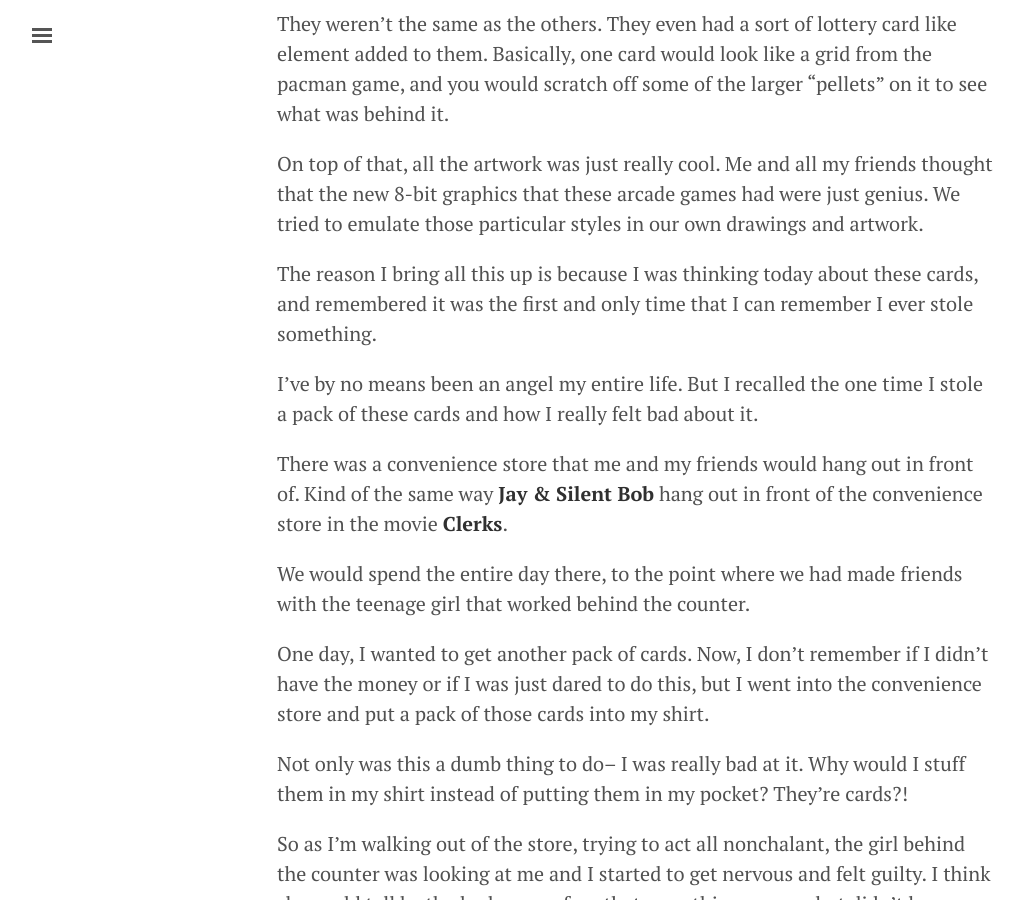
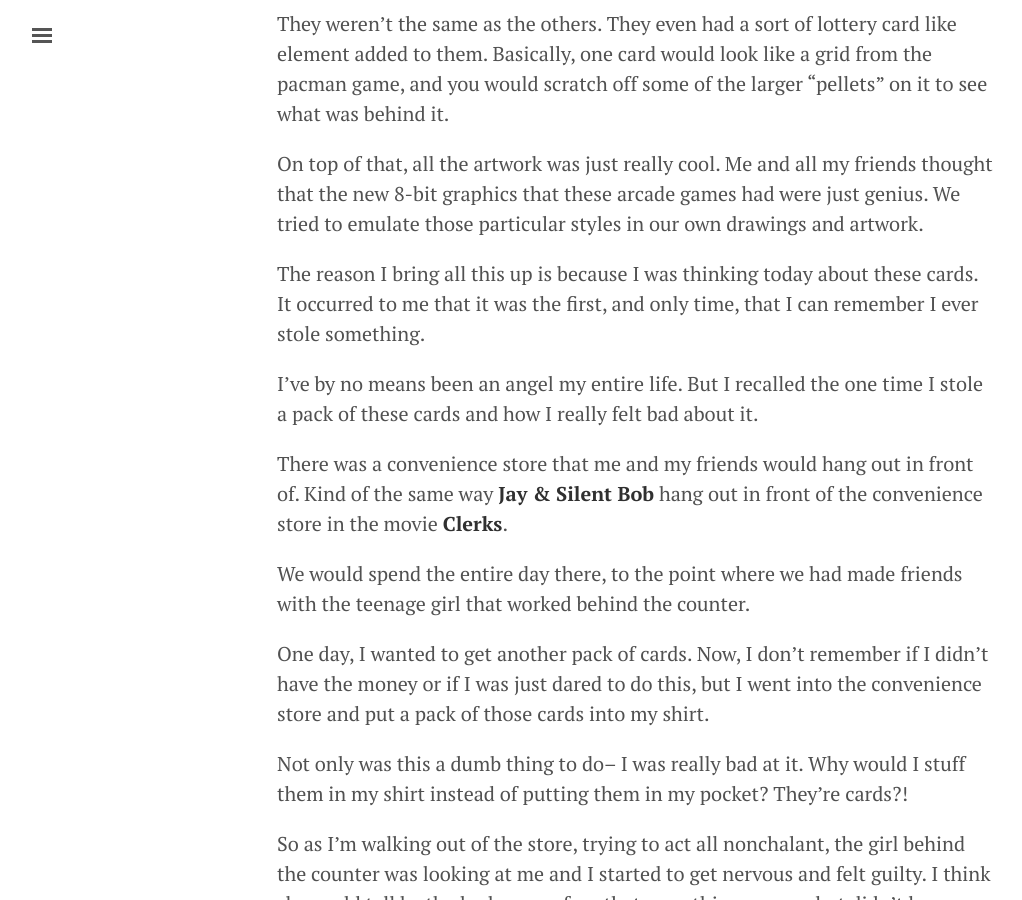
Before and after one commit to tmray/tmray.github.com, a Jekyll site: the page built from _posts/2015-09-28-stealing-pac-man-cards.md, in a window 1280 px wide and 900 px high, scrolled down 895 px. Shown: the whole window, without its empty margins (3-1025 px from the left). Built offline with Jekyll 4.4.1, drawn with Linux system fonts in a browser that asks for light colours.

Commit message:
minor edit

```diff
--- a/_posts/2015-09-28-stealing-pac-man-cards.md
+++ b/_posts/2015-09-28-stealing-pac-man-cards.md
@@ -23,7 +23,7 @@ They weren't the same as the others. They even had a sort of lottery card like e
 On top of that, all the artwork was just really cool. Me and all my friends thought that the new 8-bit graphics that these arcade games had were just genius. We tried to emulate those particular styles in our own drawings and artwork.
 
 
-The reason I bring all this up is because I was thinking today about these cards, and remembered it was the first and only time that I can remember I ever stole something.
+The reason I bring all this up is because I was thinking today about these cards. It occurred to me that it was the first, and only time, that I can remember I ever stole something.
 
 
 I've by no means been an angel my entire life. But I recalled the one time I stole a pack of these cards and how I really felt bad about it.
```
